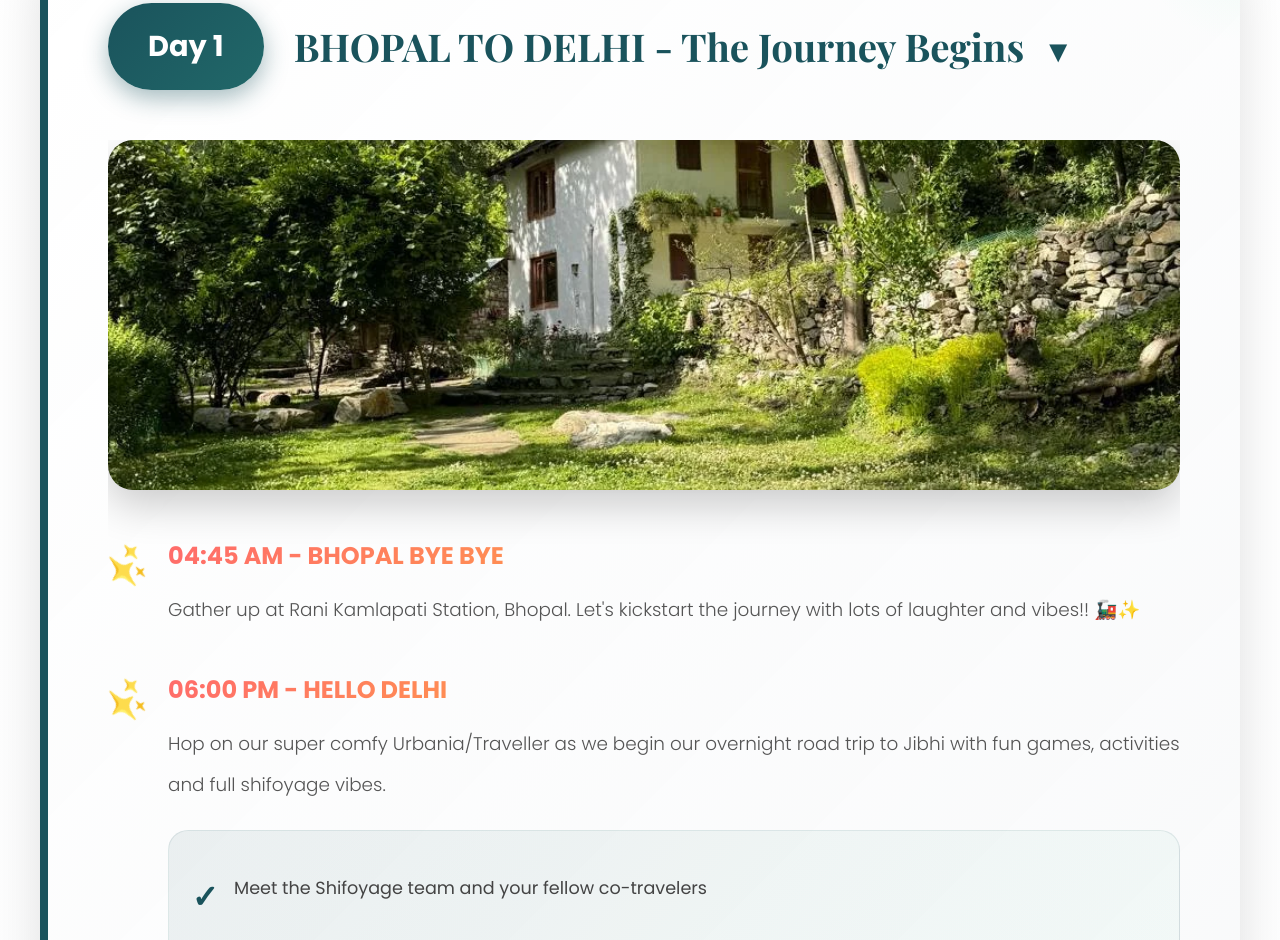
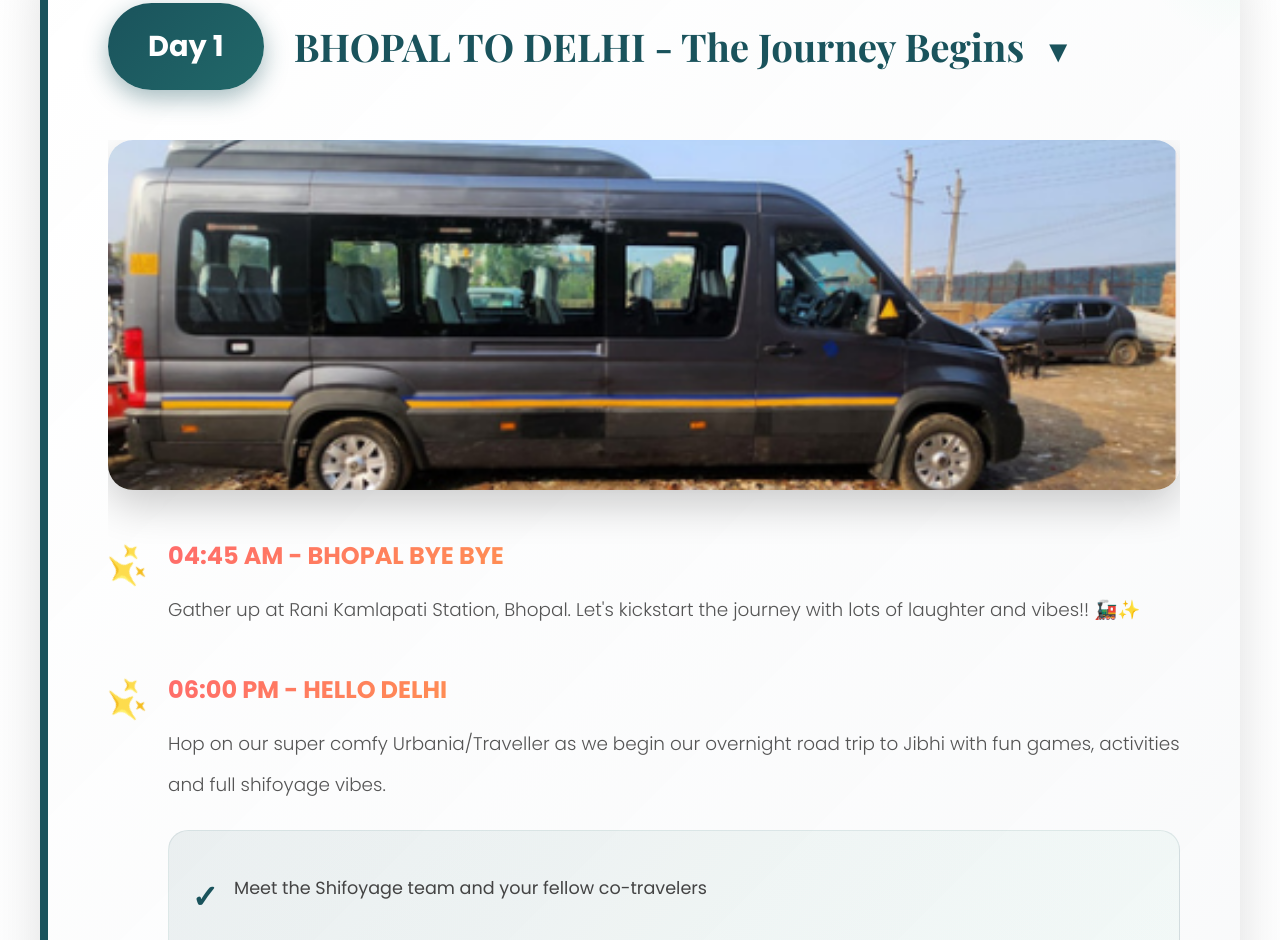
Before and after one commit to ankit1x01/jibhi, a plain HTML site: page index.html in a window 1280 px wide. Shown: the part 4245-5185 px from the top of the page. Drawn offline with nearby package versions, Linux system fonts and the light colour scheme.

Commit message:
upated images

```diff
--- a/index.html
+++ b/index.html
@@ -1941,7 +1941,7 @@
                     <div class="day-title">BHOPAL TO DELHI - The Journey Begins <span class="toggle-icon">▼</span></div>
                 </div>
                 <div class="day-content">
-                <img src="images/cottage-exterior-daytime.webp" alt="Jibhi Property" class="day-image" loading="lazy">
+                <img src="images/traveller-vehicle.png" alt="Comfortable Traveller Vehicle" class="day-image" loading="lazy">
 
                 <div class="timeline-item">
                     <div class="time">04:45 AM - BHOPAL BYE BYE</div>
```
Also changed, not shown: images/traveller-vehicle.png (added).
